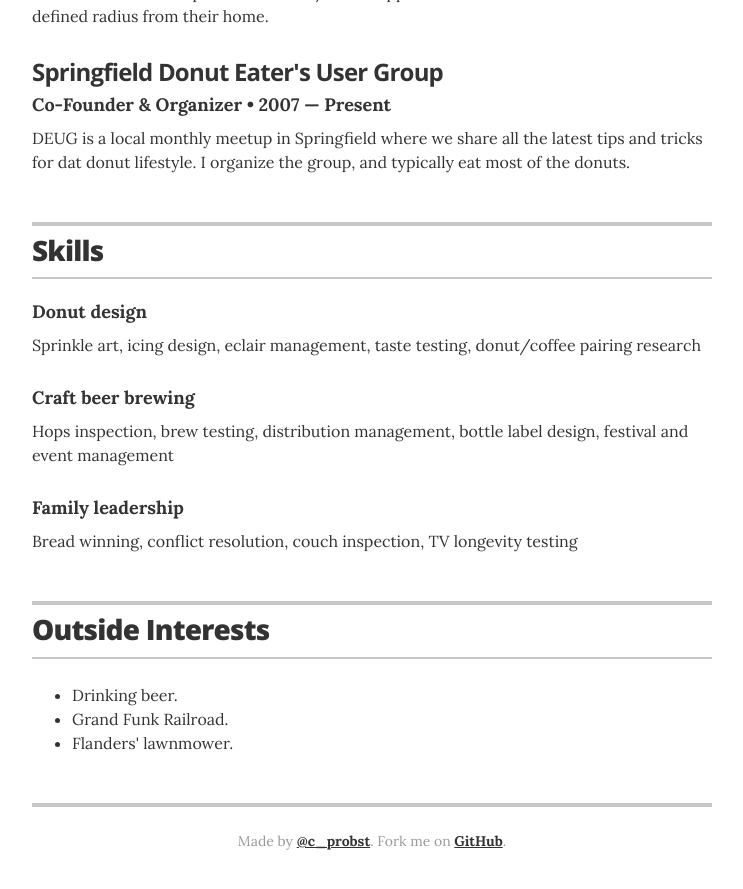
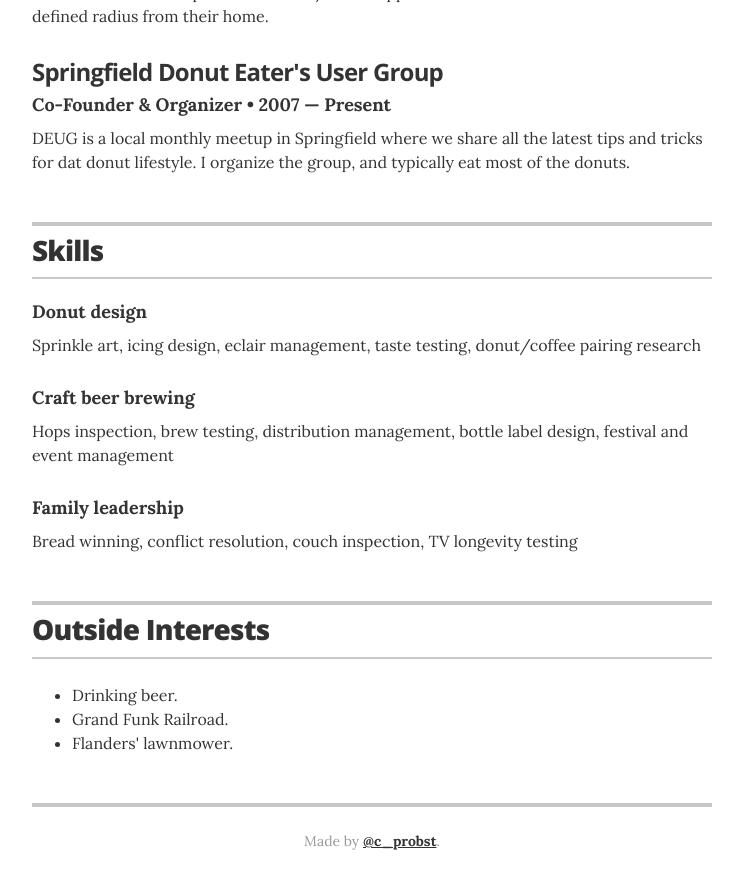
Before and after one commit to lostops/lostops.github.io, a Jekyll site: the page built from index.html, in a window 1280 px wide and 900 px high, scrolled down 2055 px. Shown: the top 889 px of the window, without its empty margins (268-1011 px from the left). Built offline with Jekyll 4.4.1, drawn with Linux system fonts in a browser that asks for light colours.

Commit message:
Update resume.html

```diff
--- a/_layouts/resume.html
+++ b/_layouts/resume.html
@@ -230,7 +230,7 @@
       {% endif %}
 
       <footer class="page-footer">
-        <p class="footer-line">Made by <a href="http://twitter.com/c_probst">@c_probst</a>. Fork me on <a href="https://github.com/jglovier/resume-template">GitHub</a>.</p>
+        <p class="footer-line">Made by <a href="http://twitter.com/c_probst">@c_probst</a>.</p>
       </footer>
 
     </div>
```
